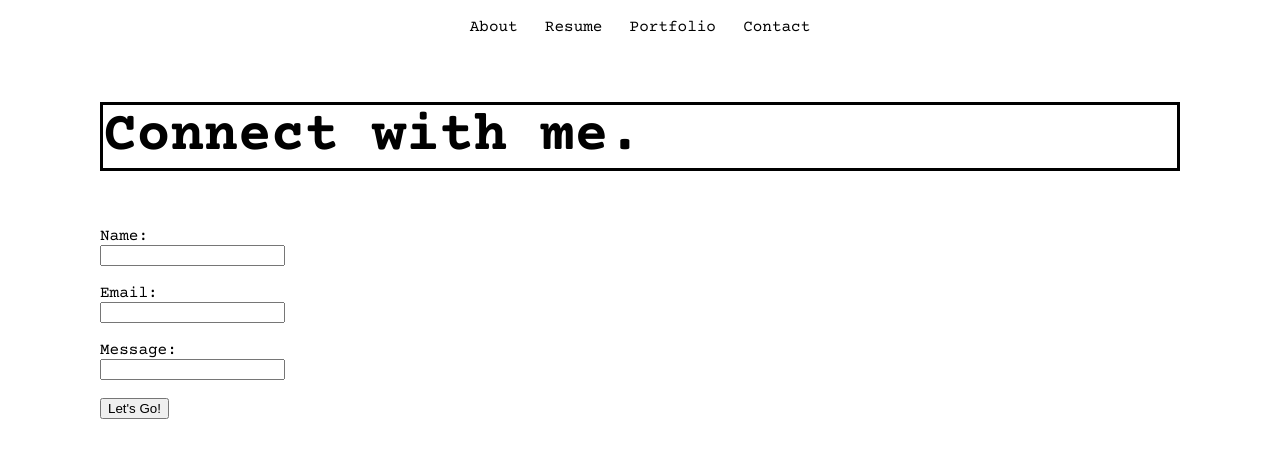
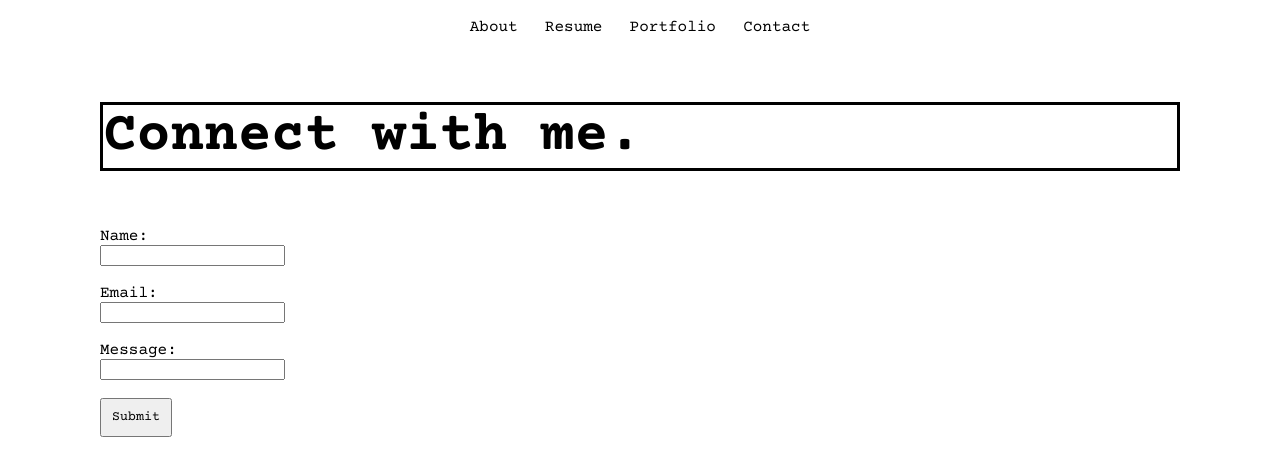
Before and after one commit to kelbri10/dev-portfolio, a plain HTML site: page contact.html in a window 1280 px wide. Drawn offline with nearby package versions, Linux system fonts and the light colour scheme.

Commit message:
adjusted form button, added additional css

```diff
--- a/assets/style.css
+++ b/assets/style.css
@@ -40,6 +40,7 @@ html{
 
 /*headers*/
 .main-container{
+    box-sizing: border-box;
     margin: 0 auto;
     width: 1080px;
 }
@@ -49,6 +50,7 @@ html{
 
 /* h3 page titles */
 h3{
+    box-sizing: border-box;
     border-style: solid;
 }
 
@@ -59,3 +61,10 @@ h3{
     padding-left: 5px;
     color: black;
 }
+
+/*button*/
+button{
+    display: block;
+    font-family: 'Courier Prime', monospace;
+    padding: 10px;
+}
--- a/contact.html
+++ b/contact.html
@@ -51,7 +51,7 @@
             <br>
             <br>
 
-            <input type="submit" value="Let's Go!">
+            <button class = 'submit-btn'>Submit</button>
         </form>
    </div>
 
```
Also changed, not shown: index.html (+4 -0 lines).
